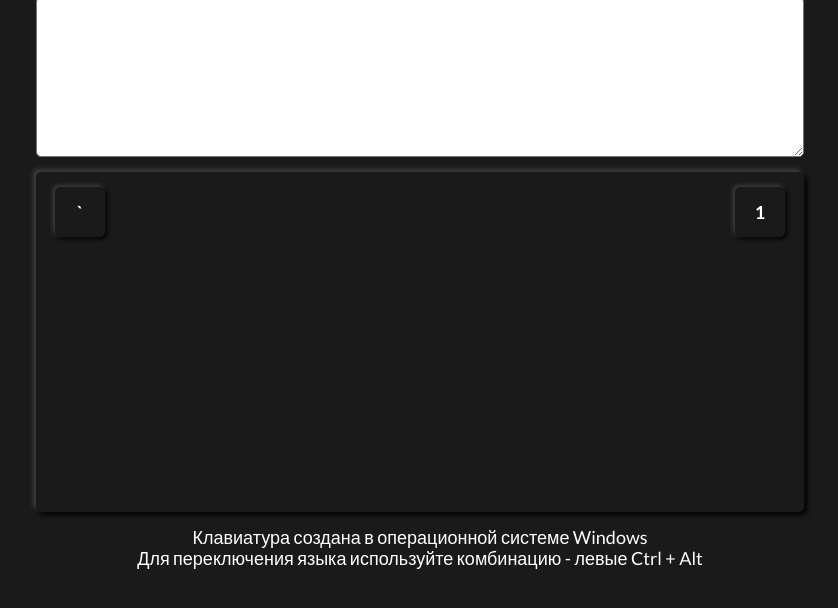
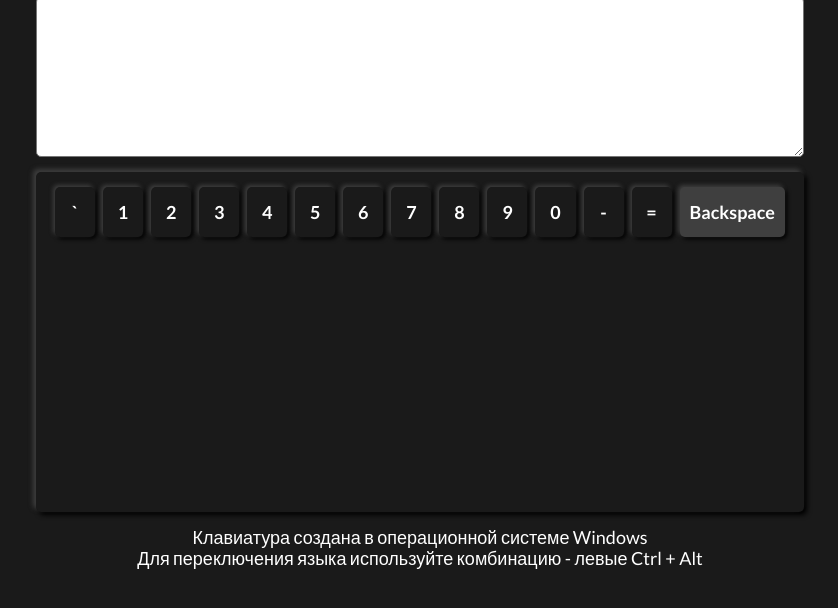
Before and after one commit to IrinaEnotova/virtual-keyboard, a plain HTML site: page index.html in a window 1280 px wide. Shown: the part 94-702 px from the top of the page, without its empty margins (220-1058 px from the left). Drawn offline with Linux system fonts and the light colour scheme.

Commit message:
feat: add classes for key creation and test for first row

```diff
--- a/assets/css/style.css
+++ b/assets/css/style.css
@@ -74,6 +74,27 @@ h1 {
   box-shadow: -2px -2px 4px rgb(63, 63, 63) , 2px 2px 4px black;
   border-radius: 5px;
   cursor: pointer;
+  transition: all 0.2s ease-in-out;
+}
+
+.control {
+  background-color: rgb(63, 63, 63);
+  width: fit-content;
+}
+
+.backspace {
+  padding: 0 10px;
+}
+
+.keyboard--key:hover {
+  background-color: #306dba;
+  box-shadow: -2px -2px 4px rgb(63, 63, 63);
+}
+
+.keyboard--key:active {
+  background-color: #9dc4f3;
+  box-shadow: -2px -2px 4px rgb(63, 63, 63);
+  border-radius: 50%;
 }
 
 .description {
--- a/assets/js/script.js
+++ b/assets/js/script.js
@@ -39,9 +39,8 @@ window.addEventListener('DOMContentLoaded', () => {
   }
 
   class Key {
-    constructor(numRow, keyName, rusDown, rusUp, engDown, engUp, width=50) {
+    constructor(numRow, keyName, rusDown, rusUp, engDown, engUp) {
       this.numRow = numRow;
-      this.width = width;
       this.keyName = keyName;
       this.rusDown = rusDown;
       this.rusUp = rusUp;
@@ -113,7 +112,47 @@ window.addEventListener('DOMContentLoaded', () => {
     }
   }
 
+  class KeyControl {
+    constructor(numRow, keyName) {
+      this.numRow = numRow;
+      this.keyName = keyName;
+    }
+    render() {
+      const element = document.createElement('div');
+      element.className = `keyboard--key key control ${this.keyName.toLowerCase()}`;
+      element.innerHTML = `
+      <span class="rus hidden">
+        <span class="caseDown hidden">${this.keyName}</span>
+        <span class="caseUp hidden">${this.keyName}</span>
+        <span class="caps hidden">${this.keyName}</span>
+        <span class="shiftCaps hidden">${this.keyName}</span>
+      </span>
+      <span class="eng">
+        <span class="caseDown">${this.keyName}</span>
+        <span class="caseUp hidden">${this.keyName}</span>
+        <span class="caps hidden">${this.keyName}</span>
+        <span class="shiftCaps hidden">${this.keyName}</span>
+      </span>
+      `;
+      keyboardRows[this.numRow].append(element);
+    }
+  }
+
   // first row
   new KeySymbol(0, 'Backquote', 'ё', 'Ё', '\`', '~').render();
   new KeyDigit(0, 1, '1', '!', '1', '!').render();
+  new KeyDigit(0, 2, '2', '"', '2', '@').render();
+  new KeyDigit(0, 3, '3', '№', '3', '#').render();
+  new KeyDigit(0, 4, '4', ';', '4', '$').render();
+  new KeyDigit(0, 5, '5', '%', '5', '%').render();
+  new KeyDigit(0, 6, '6', ':', '6', '^').render();
+  new KeyDigit(0, 7, '7', '?', '7', '&').render();
+  new KeyDigit(0, 8, '8', '*', '8', '*').render();
+  new KeyDigit(0, 9, '9', '(', '9', '(').render();
+  new KeyDigit(0, 0, '0', ')', '0', ')').render();
+  new KeyDigit(0, 'Minus', '-', '_', '-', '_').render();
+  new KeyDigit(0, 'Equal', '=', '+', '=', '+').render();
+  new KeyControl(0, 'Backspace').render();
+
+
 });
```
